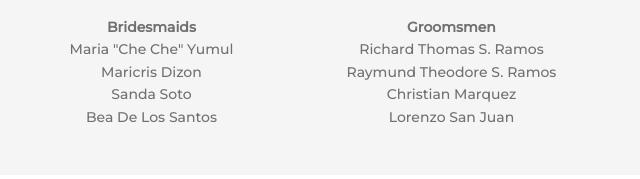
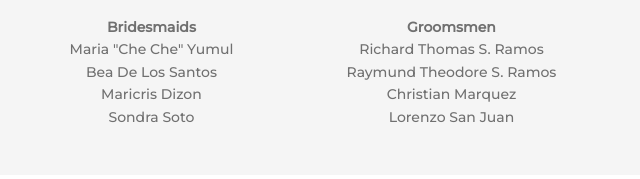
Before and after one commit to ralphtimramos/ralphanddimples, a website: page index.html in a window 1280 px wide. Shown: the part 2387-2566 px from the top of the page, 327-967 px from the left. Drawn offline with nearby package versions, Linux system fonts and the light colour scheme.

Commit message:
wedding party update

```diff
--- a/index.html
+++ b/index.html
@@ -84,9 +84,9 @@
           <dl>
             <dt>Bridesmaids</dt>
             <dd>Maria "Che Che" Yumul</dd>
+            <dd>Bea De Los Santos</dd>
             <dd>Maricris Dizon</dd>
-            <dd>Sanda Soto</dd>
-            <dd>Bea De Los Santos</dd>
+            <dd>Sondra Soto</dd>
           </dl>
         </div>
         <div>
```
